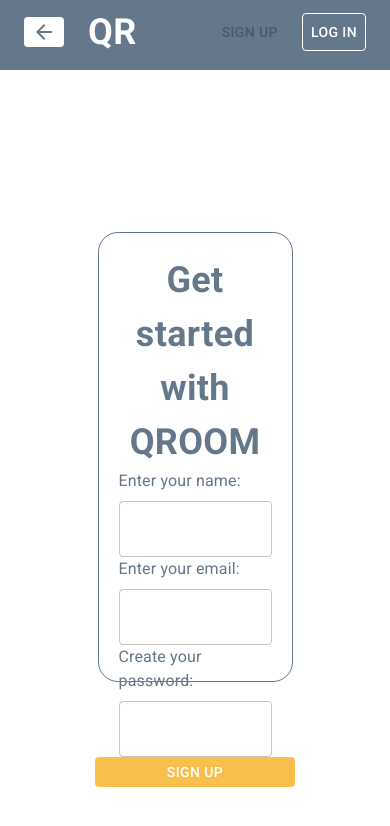
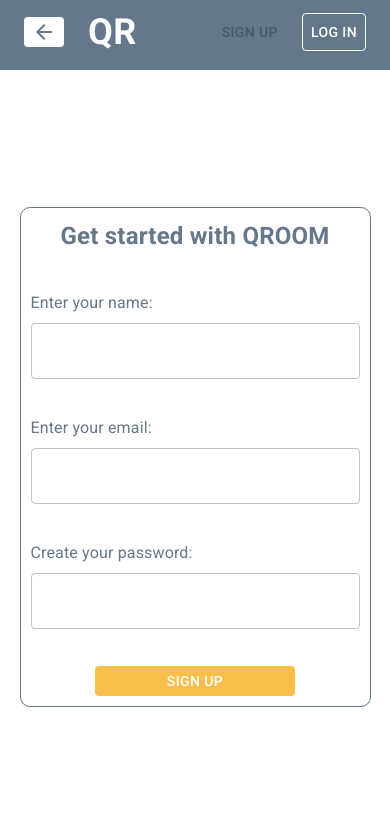
Before and after one commit to julesadikhanyan/qroom-client, a React app: page /signup in a window 390 px wide. Shown: the top 826 px of the page. Built offline with nearby package versions, Linux system fonts and the light colour scheme.

Commit message:
Style sign up form for mobile

```diff
--- a/src/pages/SignUp/index.tsx
+++ b/src/pages/SignUp/index.tsx
@@ -30,13 +30,21 @@ export const FormBox = styled(Box)({
     justifyContent: "space-between",
     alignItems: "center",
     maxHeight: "500px",
-    minHeight: "450px"
+    minHeight: "500px",
+    [theme.breakpoints.down("md")]: {
+        width: "90vw",
+        padding: "10px",
+        borderRadius: "10px"
+    }
 });
 
 export const TitleTypography = styled(Typography)({
     fontSize: 36,
     fontWeight: "bold",
-    textAlign: "center"
+    textAlign: "center",
+    [theme.breakpoints.down("md")]: {
+        fontSize: 24
+    }
 });
 
 export const FormStack = styled(Stack)({
```
